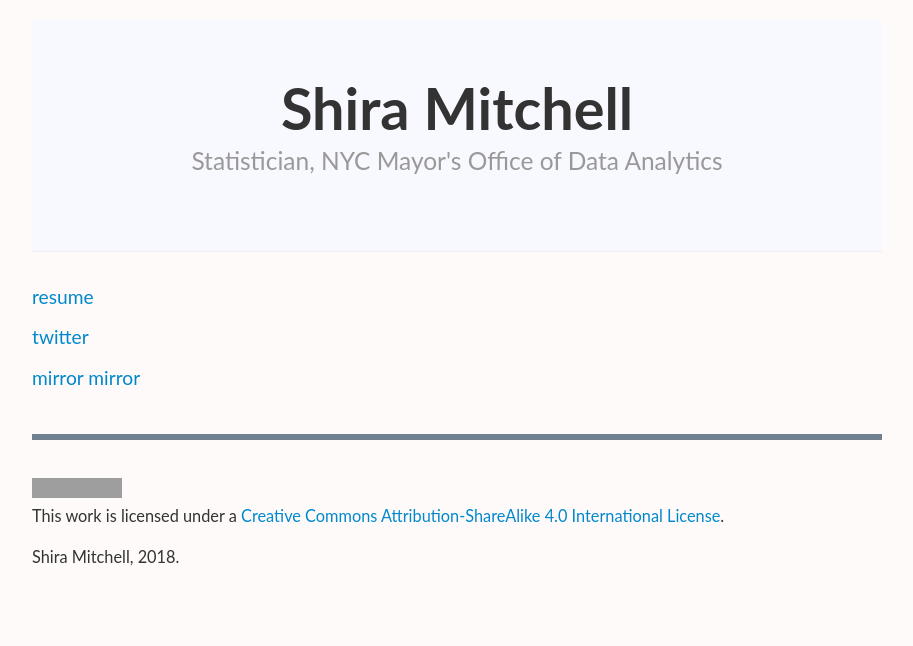
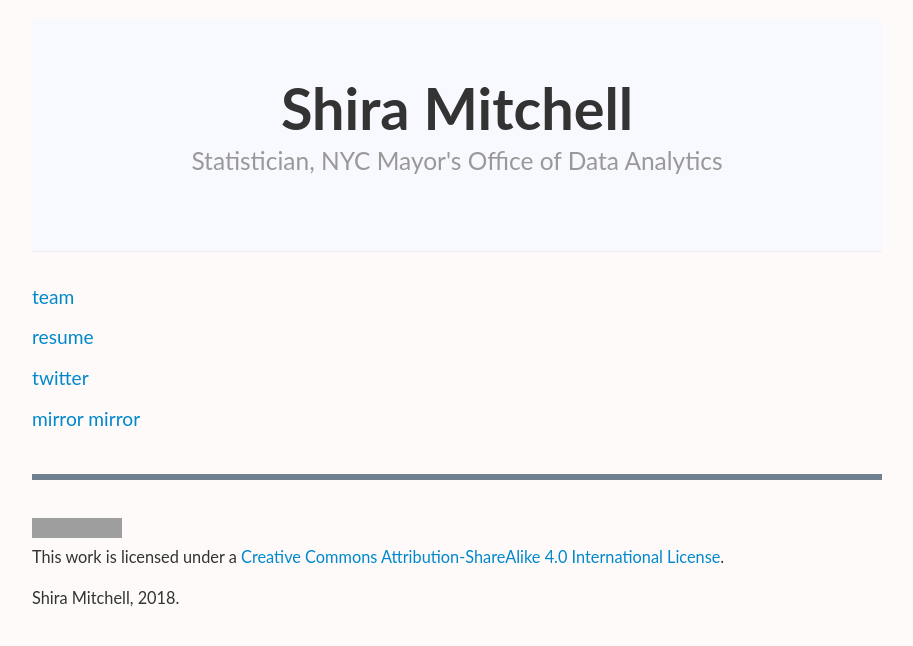
Before and after one commit to shiraamitchell/shiraamitchell.github.io, a Jekyll site: the page built from index.md, in a window 1280 px wide. Shown: the top 646 px of the page, without its empty margins (183-1096 px from the left). Built offline with Jekyll 4.4.1, drawn with Linux system fonts in a browser that asks for light colours; grey boxes are pictures that could not be loaded.

Commit message:
add link to MODA team page

```diff
--- a/index.md
+++ b/index.md
@@ -4,6 +4,8 @@ title: Shira Mitchell
 tagline: Statistician, NYC Mayor's Office of Data Analytics
 ---
 
+[team](https://www1.nyc.gov/site/analytics/about/meet-team.page)
+
 [resume]({{ shiraamitchell.github.io }}/assets/resume_shira_mitchell.pdf)
 
 [twitter](https://twitter.com/shiraamitchell)
```
